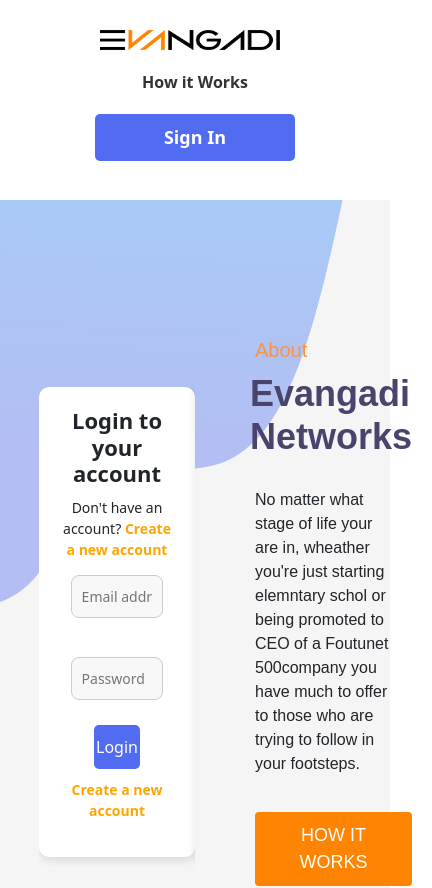
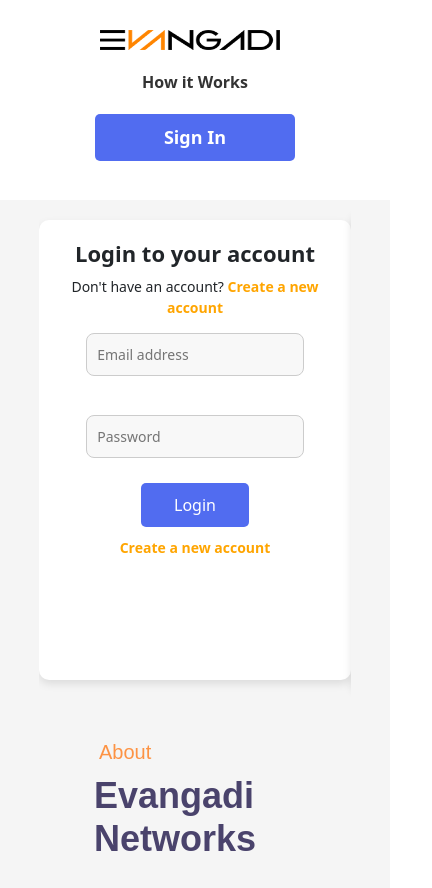
Before and after one commit to Birhanmeskel/Evangadi_Forum, a React (Vite) app in the folder frontend/: page /login in a window 390 px wide. Shown: the top 888 px of the page, 432 px wide, since content can reach past the window. Built offline with nearby package versions, Linux system fonts and the light colour scheme.

Commit message:
media query on landing

```diff
--- a/frontend/src/components/Header/Header.jsx
+++ b/frontend/src/components/Header/Header.jsx
@@ -23,8 +23,9 @@
       logout();
       localStorage.removeItem("token");
       navigate("/login");
-    } else {
-      navigate("/login");
+    }
+    if (!token) {
+      navigate("/");
     }
   };
   const logPage = () => {
--- a/frontend/src/components/Landing/Landing.module.css
+++ b/frontend/src/components/Landing/Landing.module.css
@@ -11,13 +11,11 @@
   background-attachment: fixed;
 }
 
-
 .authContainer {
   position: relative;
   width: 50%;
   height: 500px;
   overflow: hidden;
-
 }
 
 .authSlide {
@@ -53,3 +51,14 @@
   flex-direction: column;
   justify-content: center;
 }
+
+@media (max-width: 768px) {
+  .landingContainer {
+    display: block;
+    height: auto;
+  }
+  .authContainer,
+  .aboutContainer {
+    width: 100%;
+  }
+}
```
